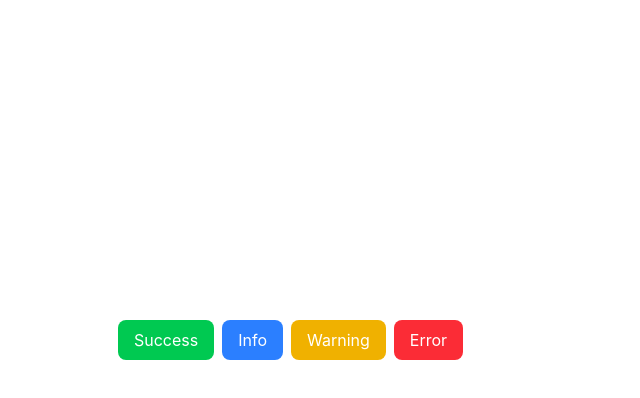
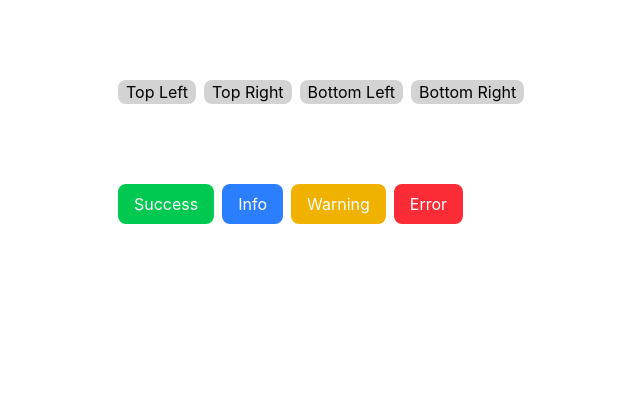
Before and after one commit to jaideepsinghchauhan/machine-coding, a React (Vite) app: page /machine-coding/toast-notification in a window 1280 px wide. Shown: the top 398 px of the page, without its empty margins (394-1034 px from the left). Built offline with nearby package versions, Linux system fonts and the light colour scheme.

Commit message:
toast notification position changes

```diff
--- a/src/questions/toast-notification/ToastContainer.tsx
+++ b/src/questions/toast-notification/ToastContainer.tsx
@@ -6,8 +6,11 @@ interface Toast {
   message: string;
   type: string;
 }
+type ToastPosition = "top-right" | "top-left" | "bottom-right" | "bottom-left";
 
 export default function ToastContainer() {
+  const [position, setPosition] = useState<ToastPosition>("top-right");
+
   const [toasts, setToasts] = useState<Toast[]>([]);
   // useRef persists data across re-renders WITHOUT triggering a re-render when it changes
   // (unlike useState, which re-renders the component every time it updates)
@@ -34,7 +37,7 @@ export default function ToastContainer() {
   };
   return (
     <div className="my-container">
-      <div className="toast-container">
+      <div className={`toast-container ${position}`}>
         {toasts.map(({ id, message, type }) => {
           return (
             <div className={`toast ${type}`} key={id}>
@@ -46,6 +49,14 @@ export default function ToastContainer() {
           );
         })}
       </div>
+
+      <div className="button-container">
+        <button className="btn-position" onClick={() => setPosition("top-left")}>Top Left</button>
+        <button className="btn-position" onClick={() => setPosition("top-right")}>Top Right</button>
+        <button className="btn-position" onClick={() => setPosition("bottom-left")}>Bottom Left</button>
+        <button className="btn-position" onClick={() => setPosition("bottom-right")}>Bottom Right</button>
+      </div>
+
       <div className="button-container">
         <button
           className="bg-green-500 hover:bg-green-600 text-white px-4 py-2 rounded-lg"
--- a/src/questions/toast-notification/style.css
+++ b/src/questions/toast-notification/style.css
@@ -1,7 +1,5 @@
 .toast-container {
   position: fixed;
-  right: 0.5rem;
-  top: 0.5rem;
 }
 
 .toast {
@@ -27,6 +25,26 @@
   background-color: red;
 }
 
+.toast-container.top-right {
+  top: 0.5rem;
+  right: 0.5rem;
+}
+
+.toast-container.top-left {
+  top: 0.5rem;
+  left: 0.5rem;
+}
+
+.toast-container.bottom-right {
+  bottom: 0.5rem;
+  right: 0.5rem;
+}
+
+.toast-container.bottom-left {
+  bottom: 0.5rem;
+  left: 0.5rem;
+}
+
 .close-icon {
   position: absolute;
   right: 0.5rem;
@@ -41,8 +59,14 @@
     transform: translateX(0%);
   }
 }
+.btn-position {
+  background-color: lightgrey;
+  border-radius: 0.5rem;
+  padding: 0rem 0.5rem;
+}
+
 .button-container {
-  margin-top: 20rem;
+  margin-top: 5rem;
   transform: translate(40%);
   display: flex;
   flex-direction: row;
```
